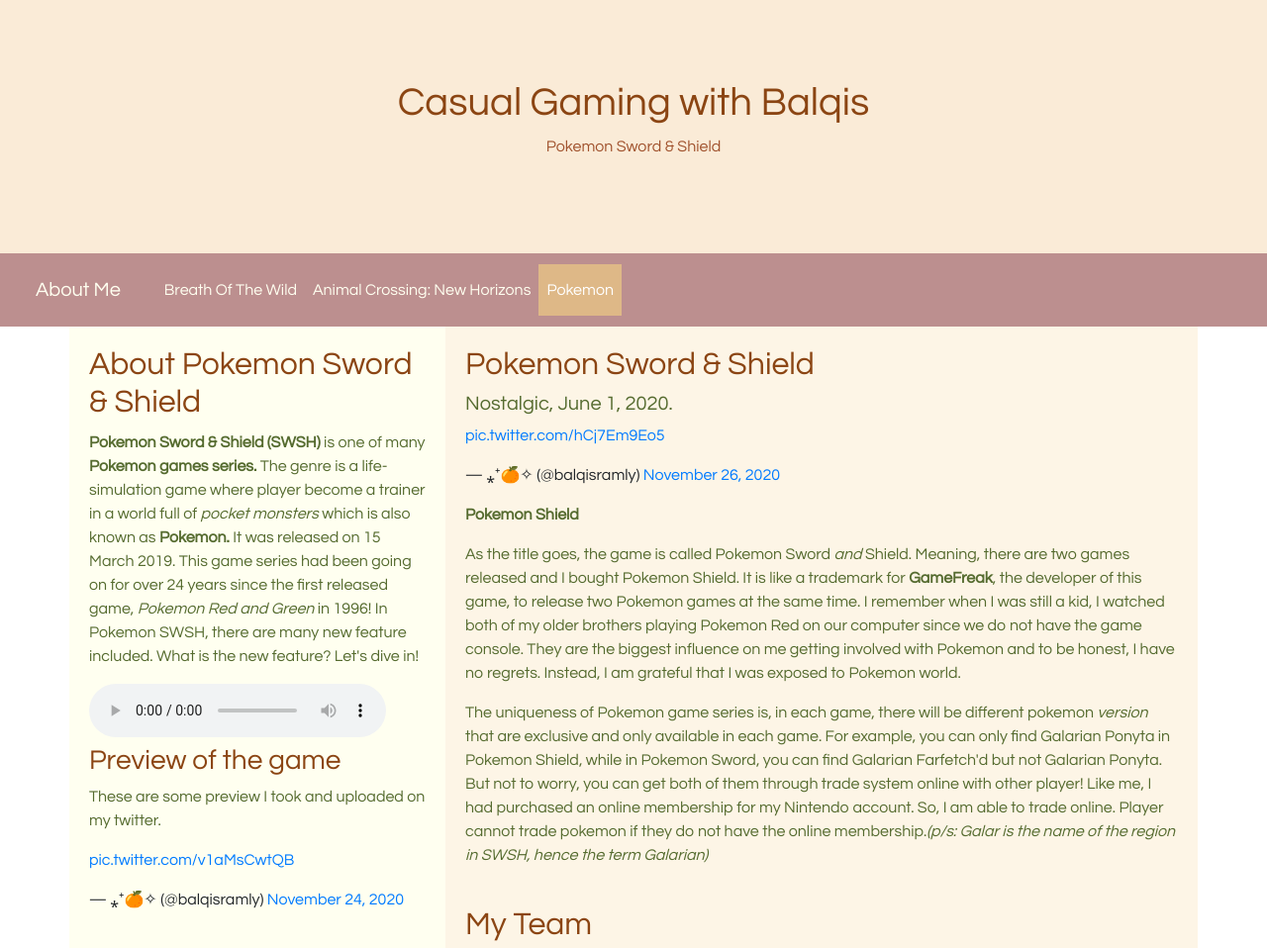
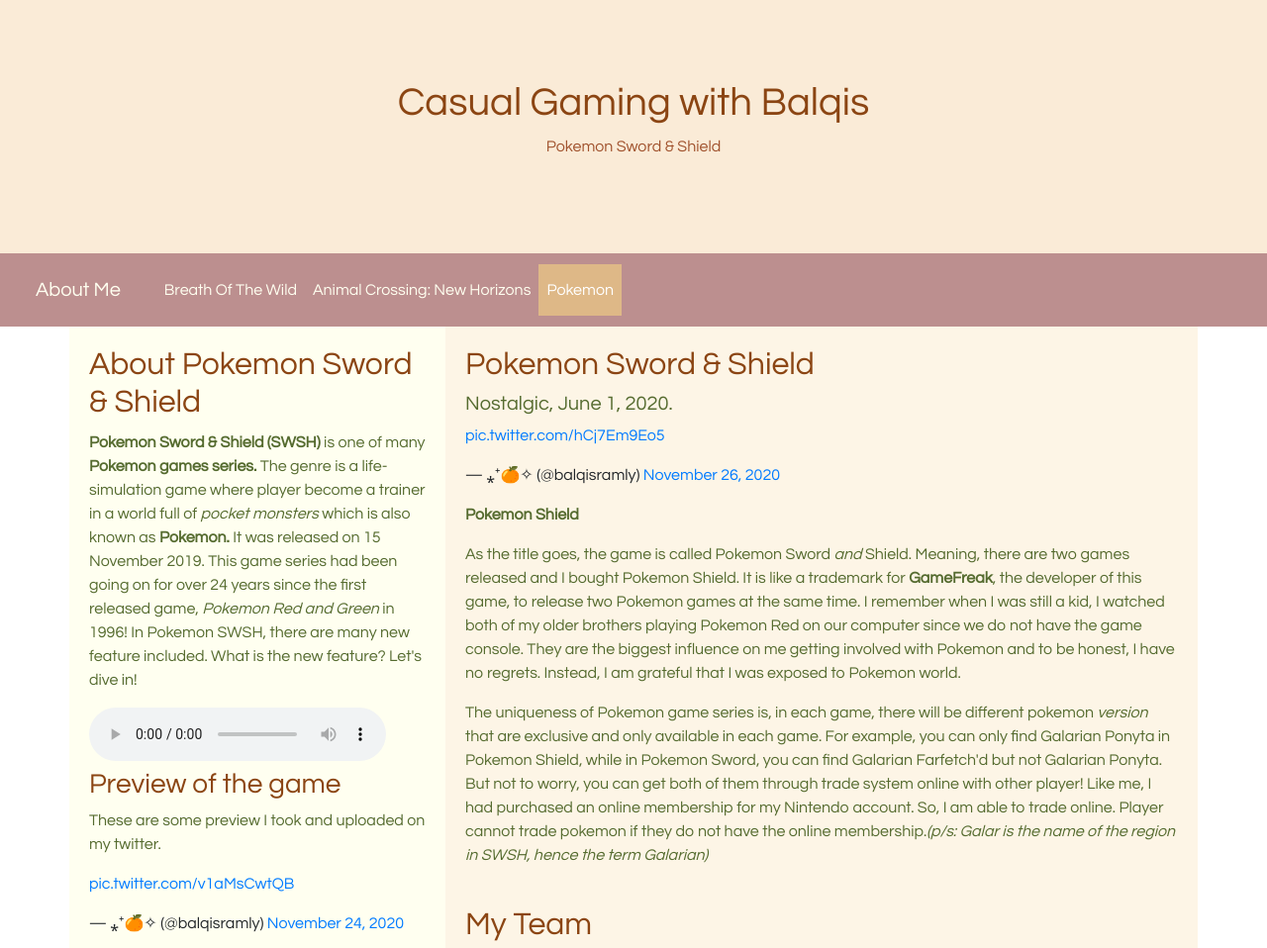
Before and after one commit to balqisnajwa/CasualGaming, a plain HTML site: page pokemon.html in a window 1280 px wide. Shown: the top 958 px of the page at 99% size. Drawn offline with nearby package versions, Linux system fonts and the light colour scheme.

Commit message:
Update pokemon.html

```diff
--- a/pokemon.html
+++ b/pokemon.html
@@ -53,7 +53,7 @@
   <div class="row">
     <div class="col-sm-4">
       <h2 style="color:saddlebrown;">About Pokemon Sword & Shield</h2>
-      <p style="color:darkolivegreen;"><b>Pokemon Sword & Shield (SWSH)</b> is one of many <b>Pokemon games series.</b> The genre is a life-simulation game where player become a trainer in a world full of <em>pocket monsters</em> which is also known as <b>Pokemon.</b>  It was released on 15 March 2019. This game series had been going on for over 24 years since the first released game, <em>Pokemon Red and Green</em> in 1996! In Pokemon SWSH, there are many new feature included. What is the new feature? Let's dive in!</p>
+      <p style="color:darkolivegreen;"><b>Pokemon Sword & Shield (SWSH)</b> is one of many <b>Pokemon games series.</b> The genre is a life-simulation game where player become a trainer in a world full of <em>pocket monsters</em> which is also known as <b>Pokemon.</b>  It was released on 15 November 2019. This game series had been going on for over 24 years since the first released game, <em>Pokemon Red and Green</em> in 1996! In Pokemon SWSH, there are many new feature included. What is the new feature? Let's dive in!</p>
       <audio controls>
         <source src="audio/chill.mp3" type="audio/mpeg">
       </audio>
```
